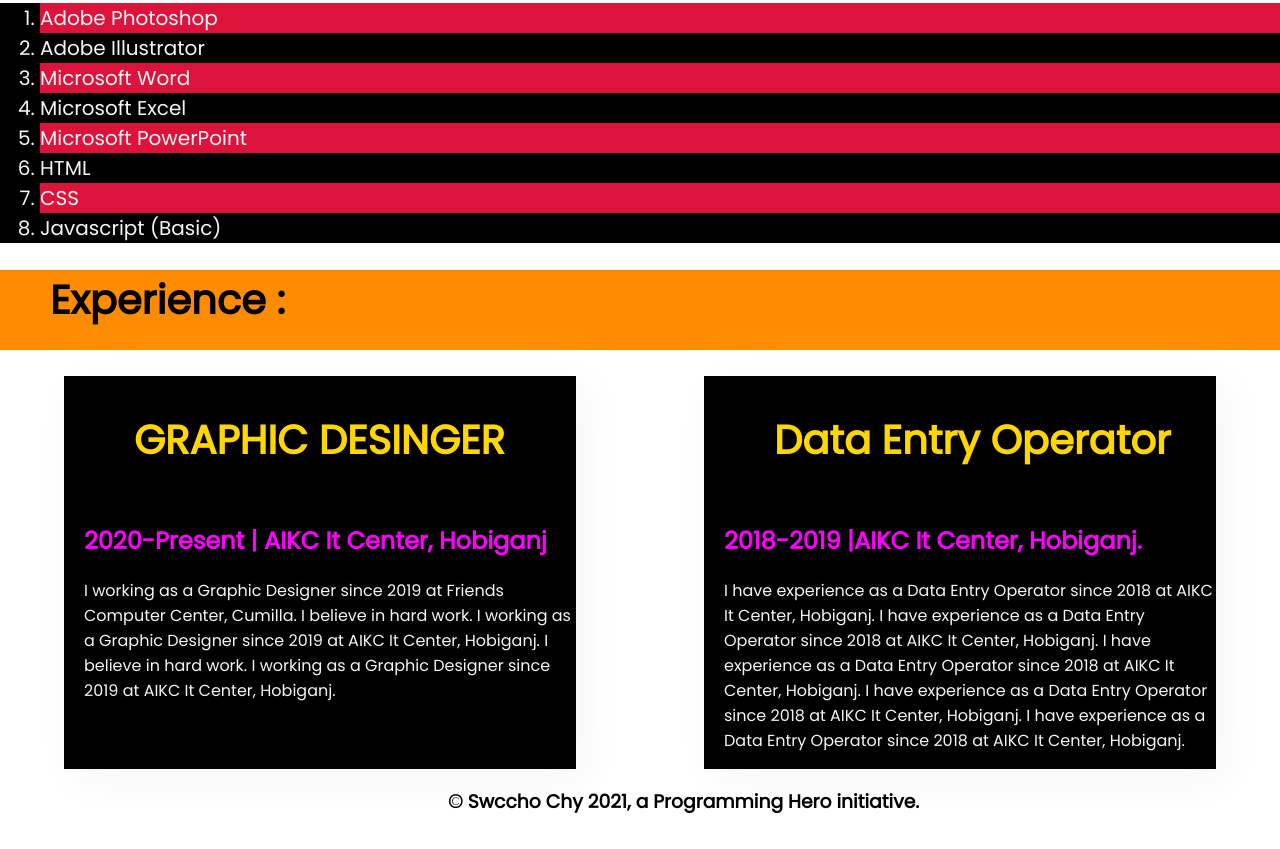
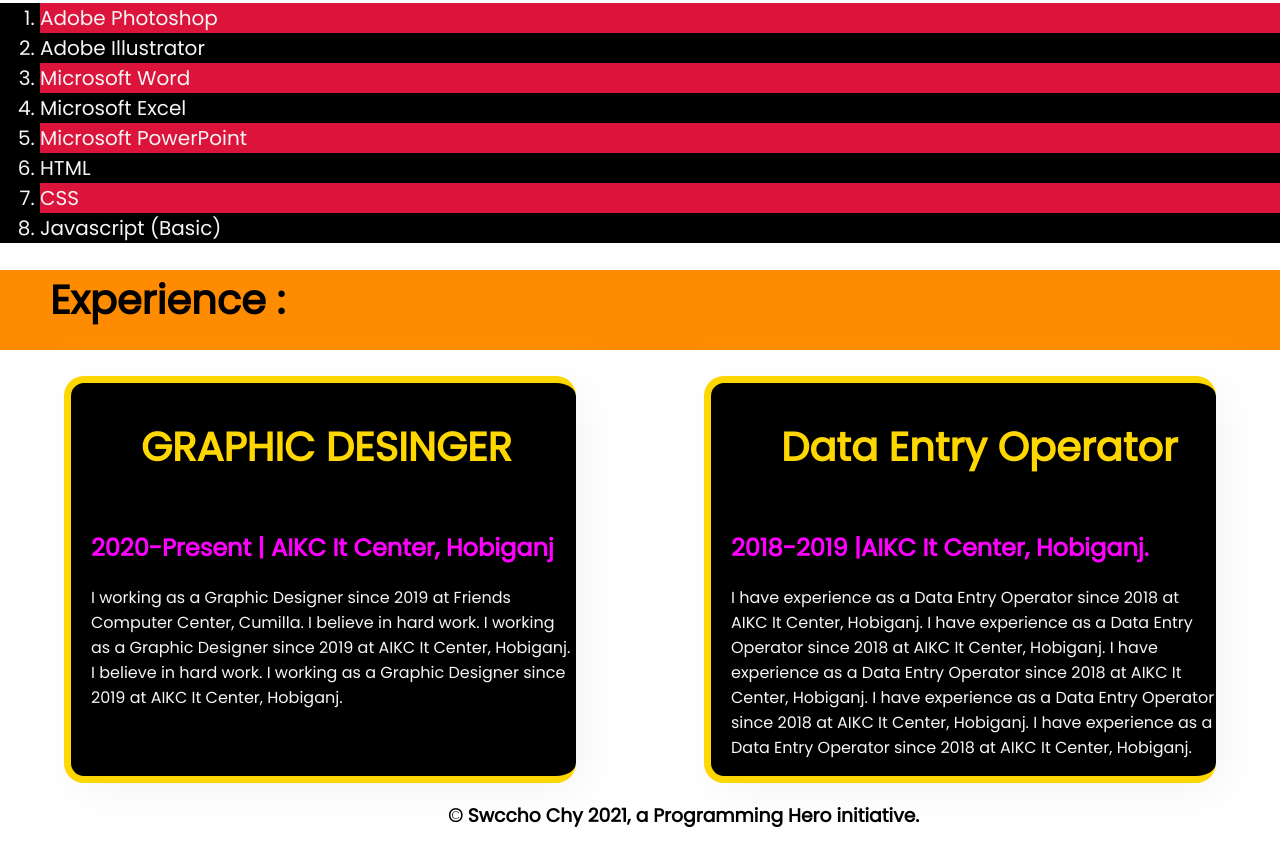
Before and after one commit to Aminulikchy/my-portfolio, a plain HTML site: page index.html in a window 1280 px wide. Shown: the part 1476-2325 px from the top of the page. Drawn offline with Linux system fonts and the light colour scheme.

Commit message:
border change

```diff
--- a/style.css
+++ b/style.css
@@ -78,4 +78,7 @@
     width: 40%;
     box-shadow: 10px 10px 40px;
     margin-left: 5%; margin-right: 5%; padding-left: 20px;
+    border: 7px solid gold;
+    border-right: rgba(230, 9, 230, 0.171);
+    border-radius: 20px;
    }
```
